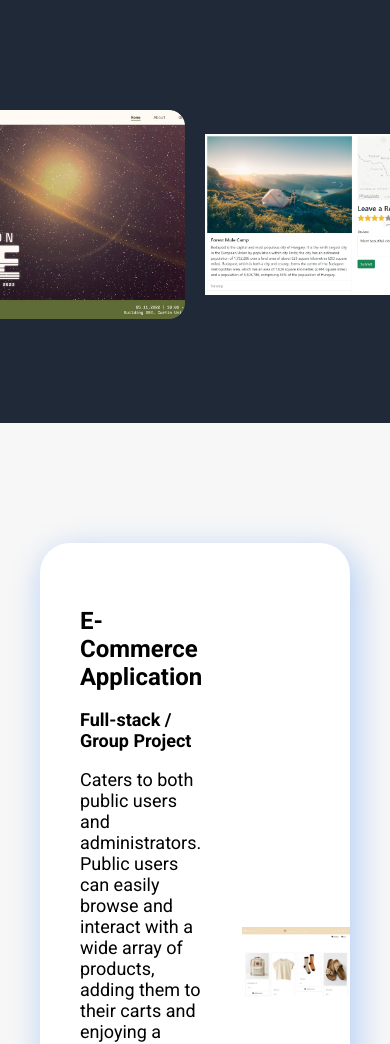
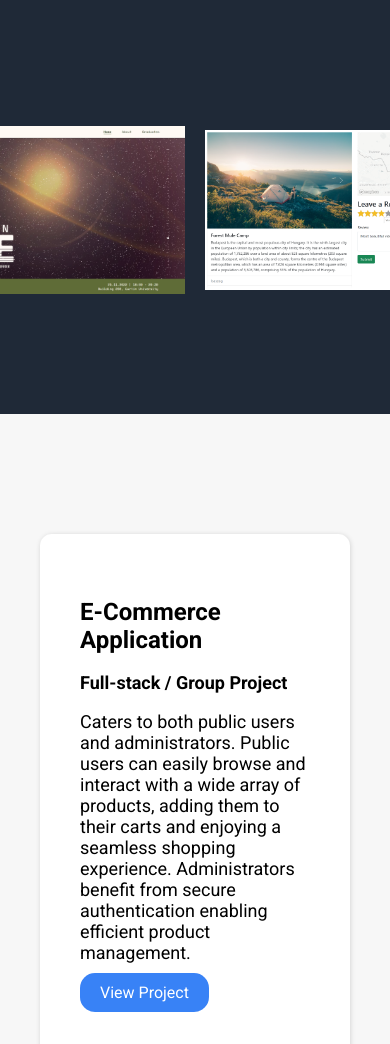
Before and after one commit to J-Andrew4852/Kreativstorm-Assignment_2, a plain HTML site: page pages/projects/projects.html in a window 390 px wide. Shown: the part 260-1304 px from the top of the page. Drawn offline with Linux system fonts and the light colour scheme.

Commit message:
Changed project card style
Corrected box shadow and button styling, changed project2 image, made project card responsive

```diff
--- a/pages/projects/projects.css
+++ b/pages/projects/projects.css
@@ -1,4 +1,30 @@
 @import url("../../variables.css");
+
+/* Media query for screens smaller than 768px */
+@media (max-width: 768px) {
+  .project {
+    flex-direction: column;
+    align-items: center;
+    border-radius: 2vw;
+  }
+
+  .project-info {
+    padding: 20px;
+    text-align: center;
+  }
+
+  .project-info h3 {
+    font-size: 20px;
+  }
+
+  .project-info p {
+    font-size: 16px;
+  }
+
+  .project-image {
+    max-width: 100%;
+  }
+}
 
 /* Small screens (≥576px) */
 @media (min-width: 576px) {
@@ -179,10 +205,15 @@ a.activeNav {
   justify-content: center;
   max-width: 1000px;
   margin: 80px auto;
-  background-color: #fff;
-  border-radius: 30px;
-  box-shadow: 5px 10px 30px 5px rgb(56, 130, 246, 0.3);
+  background-color: white;
+  border-radius: 3vw;
+  box-shadow: 0.15vw 0.2vw 1.5vw rgba(0, 0, 0, 0.15);
   overflow: hidden;
+}
+
+.project:hover {
+  transition: 0.3s ease-in-out;
+  box-shadow: 0.15vw 0.2vw 2.5vw rgba(56, 130, 246, 0.35);
 }
 
 .project-info {
@@ -212,7 +243,9 @@ a.activeNav {
 }
 
 .project-info a:hover {
-  background-color: #555;
+  background-color: var(--hero-main-text-color);
+  color: var(--button-color);
+  transition: 0.3s ease-in-out;
 }
 
 .project-image {
--- a/pages/projects/projects.html
+++ b/pages/projects/projects.html
@@ -41,7 +41,7 @@
               ><img src="images/project_pic.png" alt="Project 1"
             /></a>
             <a href="#project2"
-              ><img src="images/project_pic2.png" alt="Project 2"
+              ><img src="images/project_pic2.jpg" alt="Project 2"
             /></a>
             <a href="#project3"
               ><img src="images/project3.png" alt="Project 3"
@@ -91,7 +91,7 @@
             >
           </div>
           <div class="project-image">
-            <img src="images/project_pic2.png" alt="Project 2" />
+            <img src="images/project_pic2.jpg" alt="Project 2" />
           </div>
         </div>
         <div class="project">
```
Also changed, not shown: pages/projects/images/project_pic2.jpg (added), pages/projects/images/project_pic2.png (deleted).
